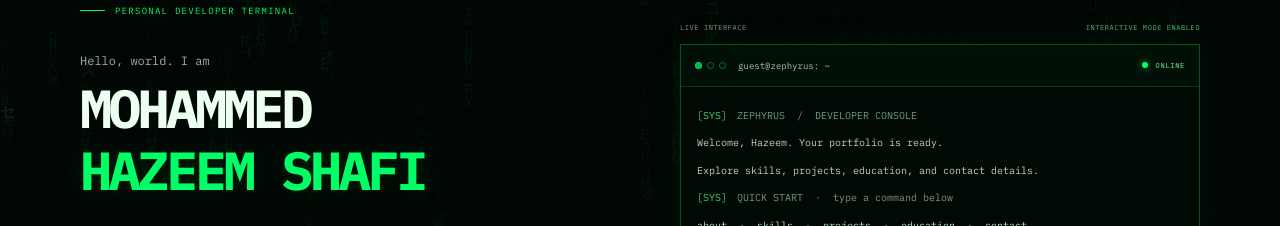
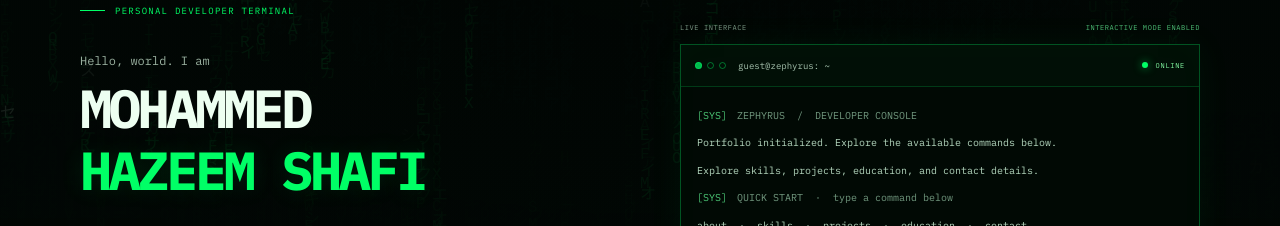
Before and after one commit to MHazeemShafi/HazeemPortfolioV2, a React (Vite) app: page / in a window 1280 px wide. Shown: the part 205-431 px from the top of the page. Built offline with nearby package versions, Linux system fonts and the light colour scheme.

Commit message:
Remove personal welcome from Zephyrus terminal

```diff
--- a/src/App.jsx
+++ b/src/App.jsx
@@ -192,7 +192,7 @@ function Terminal({ onCommand }) {
   const [input, setInput] = useState("");
   const [history, setHistory] = useState([
     { type: "system", text: "ZEPHYRUS  /  DEVELOPER CONSOLE" },
-    { type: "output", text: "Welcome, Hazeem. Your portfolio is ready." },
+    { type: "output", text: "Portfolio initialized. Explore the available commands below." },
     { type: "output", text: "Explore skills, projects, education, and contact details." },
     { type: "system", text: "QUICK START  ·  type a command below" },
     { type: "output", text: "about  ·  skills  ·  projects  ·  education  ·  contact" },
```
